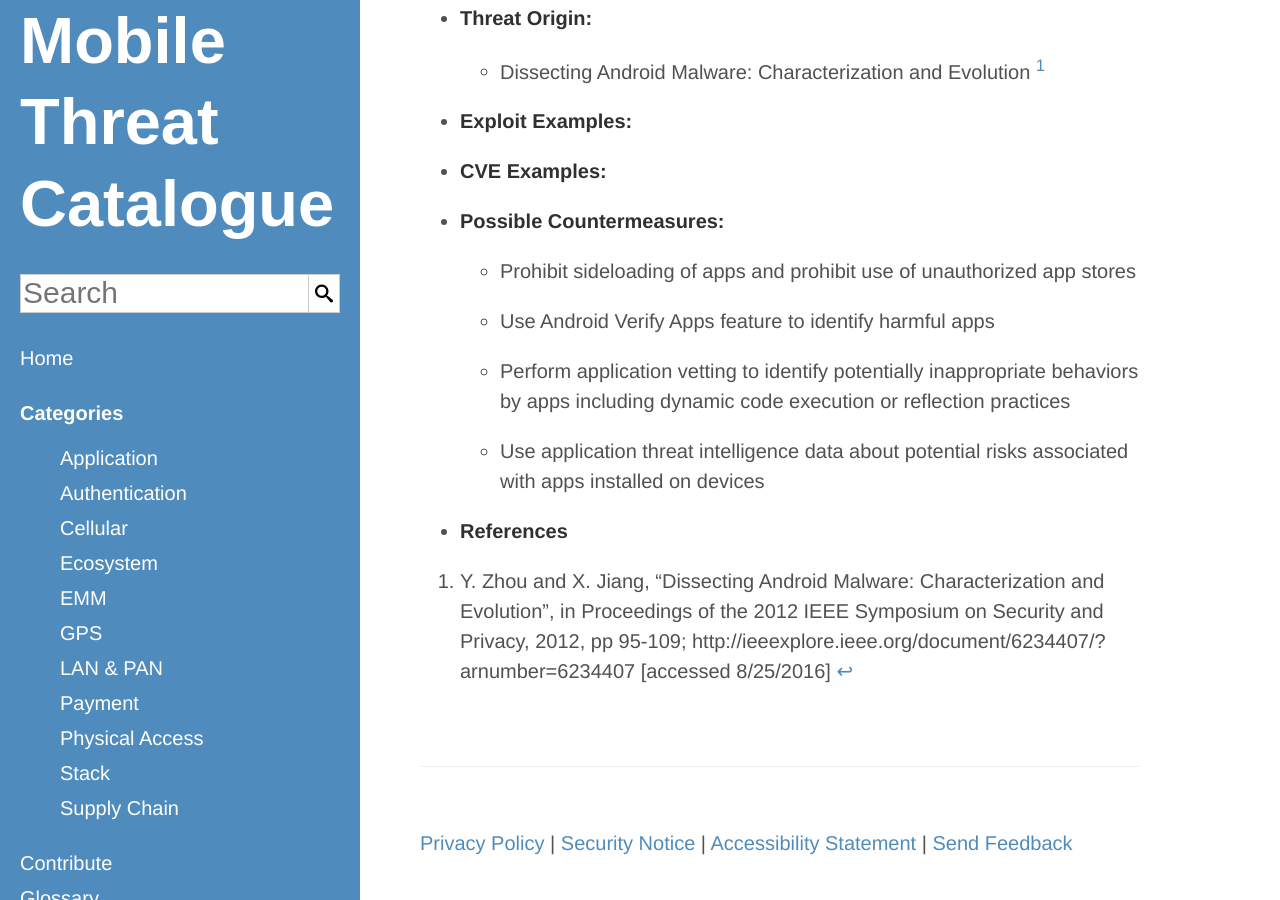
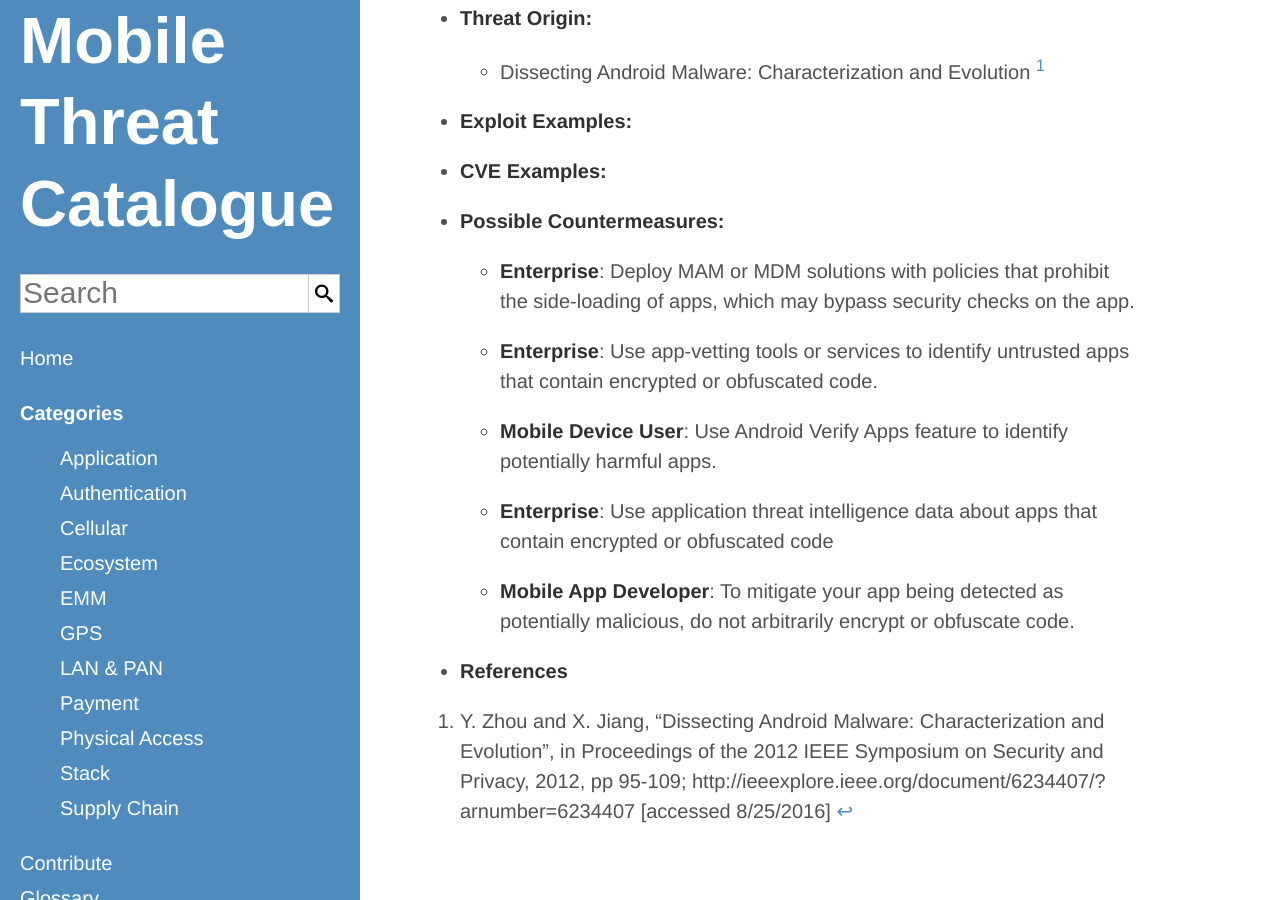
Before and after one commit to usnistgov/mobile-threat-catalogue, a Jekyll site: the page built from _application-threats/APP-21.md, in a window 1280 px wide and 900 px high, scrolled down 494 px. Built offline with Jekyll 4.4.1, drawn with Linux system fonts in a browser that asks for light colours.

Commit message:
#13: update countermeasures and actors

```diff
--- a/_application-threats/APP-21.md
+++ b/_application-threats/APP-21.md
@@ -7,8 +7,14 @@
     ExploitExample:
     CVEExample:
     PossibleCountermeasures:
-        - "Prohibit sideloading of apps and prohibit use of unauthorized app stores"
-        - "Use Android Verify Apps feature to identify harmful apps"
-        - "Perform application vetting to identify potentially inappropriate behaviors by apps including dynamic code execution or reflection practices"
-        - "Use application threat intelligence data about potential risks associated with apps installed on devices"
+        "Deploy MAM or MDM solutions with policies that prohibit the side-loading of apps, which may bypass security checks on the app.":
+            - Enterprise
+        "Use app-vetting tools or services to identify untrusted apps that contain encrypted or obfuscated code.":
+            - Enterprise
+        "Use Android Verify Apps feature to identify potentially harmful apps.":
+            - Mobile Device User
+        "Use application threat intelligence data about apps that contain encrypted or obfuscated code":
+            - Enterprise
+        "To mitigate your app being detected as potentially malicious, do not arbitrarily encrypt or obfuscate code.":
+            - Mobile App Developer
 ---
```
